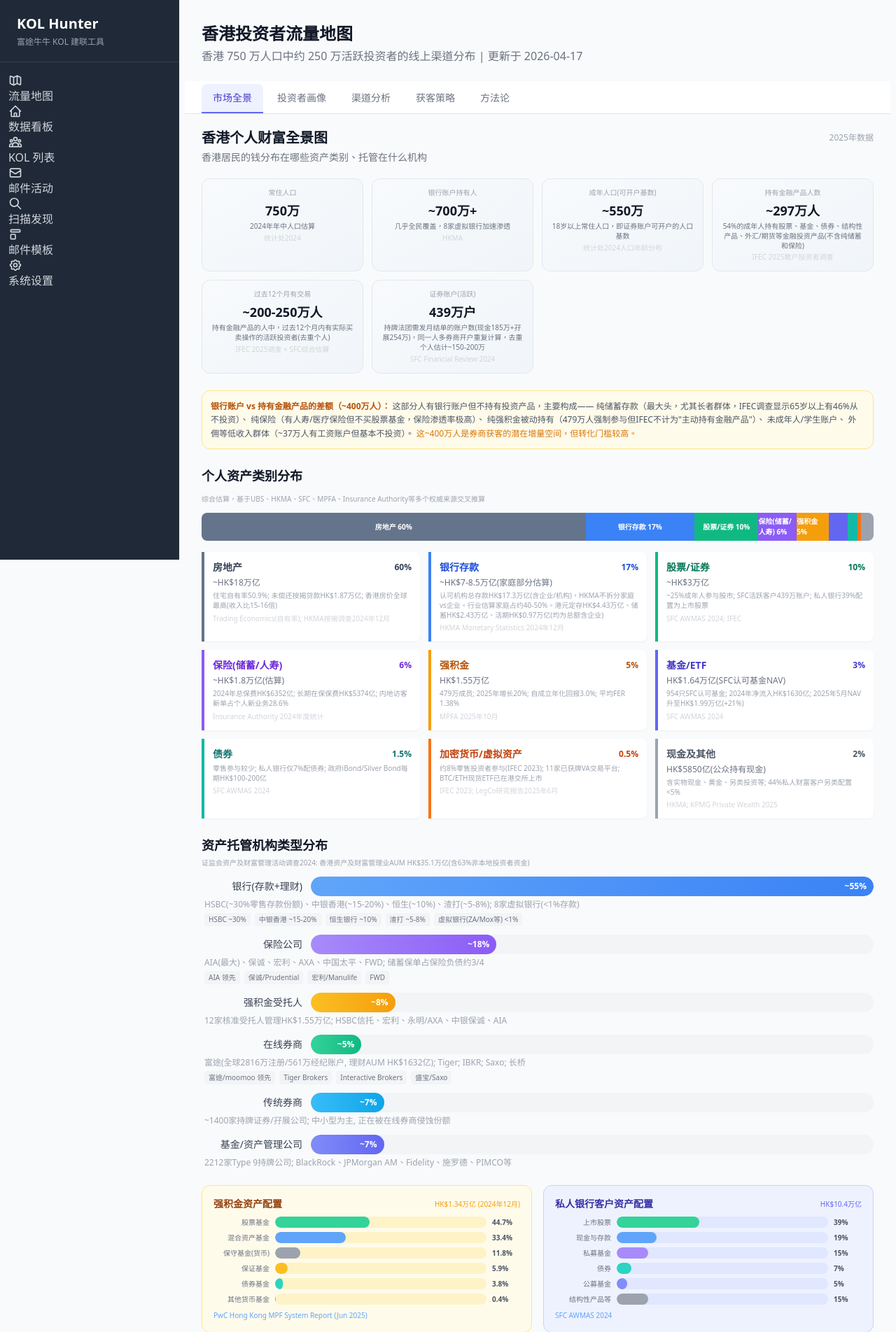
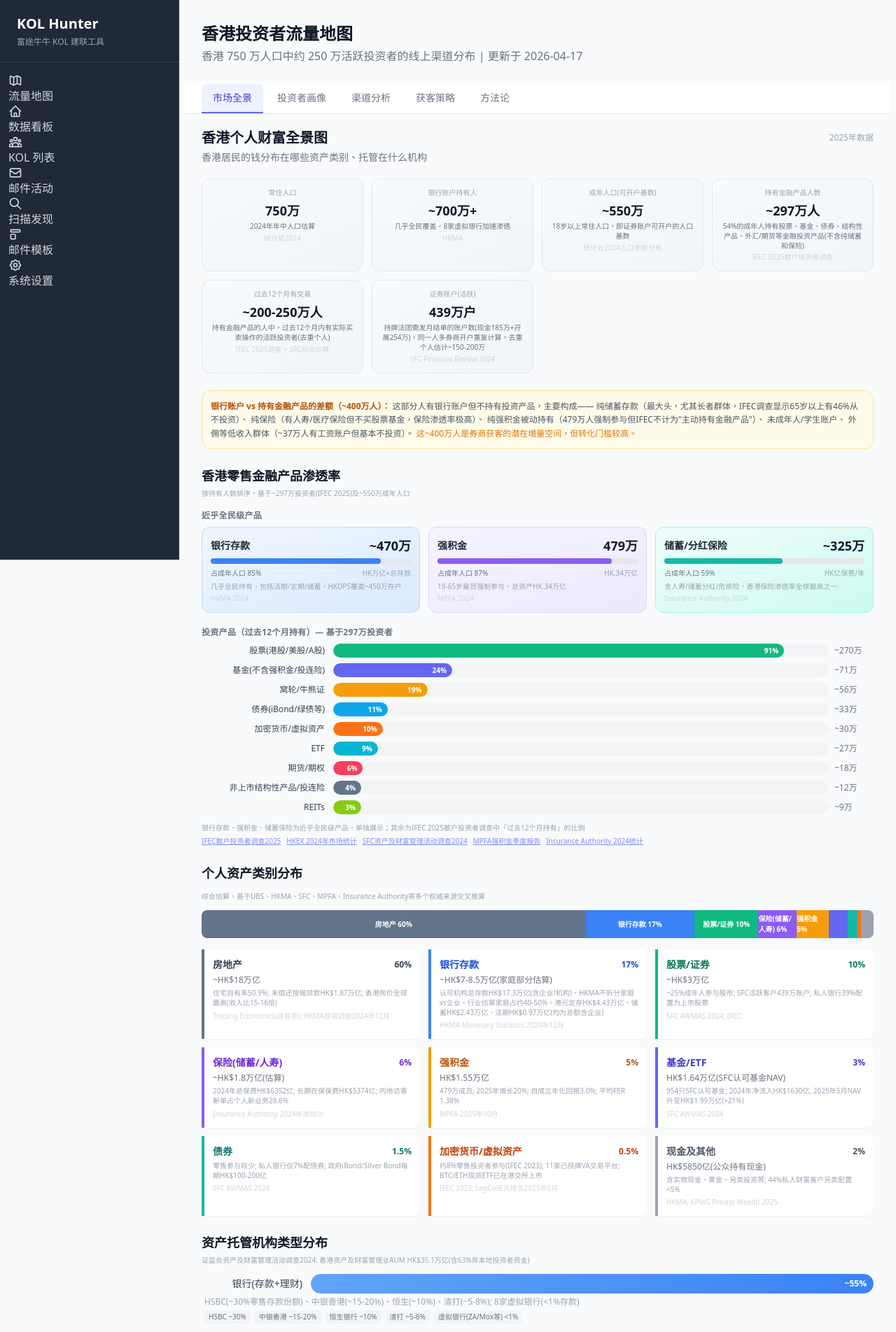
Before and after one commit to thinkingapple/kol-hunter, a FastAPI app: page /traffic-map in a window 1280 px wide. Shown: the top 1904 px of the page at 70% size. Run offline with FastAPI, Linux system fonts and the light colour scheme; some libraries are stand-ins or nearby versions.

Commit message:
添加香港零售金融产品渗透率图表
- 全民级产品：银行存款(470万)、强积金(479万)、储蓄保险(325万)
- 投资产品横向条形图：股票91%、基金24%、窝轮19%、债券11%、
  加密10%、ETF9%、期货6%、结构性产品4%、REITs3%
- 数据来源IFEC 2025散户投资者调查

Co-Authored-By: Claude Opus 4.6 <noreply@anthropic.com>

```diff
--- a/app/frontend/templates/traffic_map.html
+++ b/app/frontend/templates/traffic_map.html
@@ -65,6 +65,63 @@
         <span class="font-medium">外佣等低收入群体</span>（~37万人有工资账户但基本不投资）。
         <span class="text-amber-600 font-medium">这~400万人是券商获客的潜在增量空间，但转化门槛较高。</span>
     </div>
+
+    <!-- 零售金融产品渗透率 -->
+    {% if wealth_panorama.product_penetration %}
+    {% set pp = wealth_panorama.product_penetration %}
+    <h3 class="text-lg font-semibold text-gray-900 mb-1">{{ pp.title }}</h3>
+    <p class="text-[10px] text-gray-400 mb-4">{{ pp.subtitle }}</p>
+
+    <!-- 全民级产品 -->
+    <div class="text-xs font-semibold text-gray-500 mb-2 uppercase tracking-wide">近乎全民级产品</div>
+    <div class="grid grid-cols-1 sm:grid-cols-3 gap-3 mb-5">
+        {% set univ_colors = {"blue": "from-blue-50 to-blue-100 border-blue-200", "violet": "from-violet-50 to-violet-100 border-violet-200", "teal": "from-teal-50 to-teal-100 border-teal-200"} %}
+        {% set univ_bar = {"blue": "bg-blue-500", "violet": "bg-violet-500", "teal": "bg-teal-500"} %}
+        {% for item in pp.universal %}
+        <div class="bg-gradient-to-br {{ univ_colors.get(item.color, 'from-gray-50 to-gray-100 border-gray-200') }} border rounded-xl p-3">
+            <div class="flex items-center justify-between mb-1">
+                <span class="text-sm font-bold text-gray-800">{{ item.name }}</span>
+                <span class="text-lg font-black text-gray-900">{{ item.holders_label }}</span>
+            </div>
+            <div class="w-full bg-gray-200 rounded-full h-2 mb-1.5">
+                <div class="{{ univ_bar.get(item.color, 'bg-gray-500') }} h-2 rounded-full" style="width: {{ item.pct_of_adults }}%"></div>
+            </div>
+            <div class="flex items-center justify-between text-[10px]">
+                <span class="text-gray-500">占成年人口 {{ item.pct_of_adults }}%</span>
+                <span class="text-gray-400">{{ item.market_size }}</span>
+            </div>
+            <div class="text-[10px] text-gray-400 mt-1">{{ item.detail }}</div>
+            <div class="text-[10px] text-gray-300 mt-0.5">{{ item.source }}</div>
+        </div>
+        {% endfor %}
+    </div>
+
+    <!-- 投资产品渗透率 -->
+    <div class="text-xs font-semibold text-gray-500 mb-2 uppercase tracking-wide">投资产品（过去12个月持有）— 基于297万投资者</div>
+    <div class="space-y-2 mb-3">
+        {% set inv_colors = {"emerald": "bg-emerald-500", "indigo": "bg-indigo-500", "amber": "bg-amber-500", "sky": "bg-sky-500", "orange": "bg-orange-500", "cyan": "bg-cyan-500", "rose": "bg-rose-500", "slate": "bg-slate-500", "lime": "bg-lime-500"} %}
+        {% for item in pp.investment %}
+        <div class="flex items-center gap-3">
+            <div class="w-36 sm:w-44 text-xs text-gray-700 font-medium text-right shrink-0">{{ item.name }}</div>
+            <div class="flex-1 flex items-center gap-2">
+                <div class="flex-1 bg-gray-100 rounded-full h-5 relative overflow-hidden">
+                    <div class="{{ inv_colors.get(item.color, 'bg-gray-500') }} h-5 rounded-full flex items-center justify-end pr-2 transition-all"
+                         style="width: {{ item.pct_of_investors }}%; min-width: 40px">
+                        <span class="text-[10px] font-bold text-white">{{ item.pct_of_investors }}%</span>
+                    </div>
+                </div>
+                <span class="text-xs text-gray-500 w-14 shrink-0">{{ item.holders_label }}</span>
+            </div>
+        </div>
+        {% endfor %}
+    </div>
+    <div class="text-[10px] text-gray-400 mb-1">{{ pp.note }}</div>
+    <div class="flex flex-wrap gap-2 mb-6">
+        {% for src in pp.key_sources %}
+        <a href="{{ src.url }}" target="_blank" class="text-[10px] text-indigo-400 hover:text-indigo-600 underline">{{ src.name }}</a>
+        {% endfor %}
+    </div>
+    {% endif %}
 
     <!-- 资产类别分布 - 横向堆叠条 + 详情 -->
     <h3 class="text-lg font-semibold text-gray-900 mb-3">{{ wealth_panorama.asset_allocation.title }}</h3>
```
Also changed, not shown: data/platform_market_data.json.
